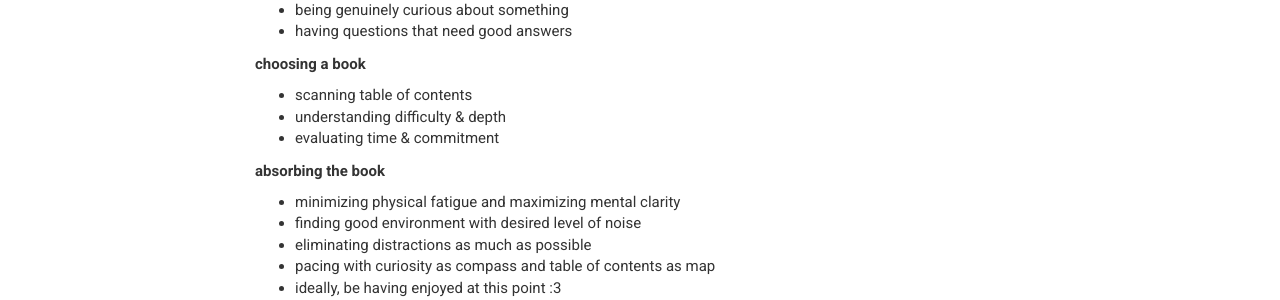
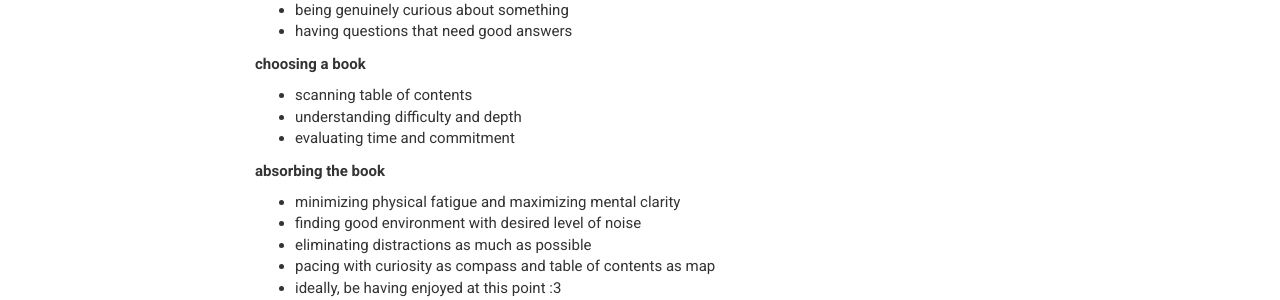
Before and after one commit to ianomad/ianomad.github.io, a Jekyll site: the page built from _posts/2023-10-25-How-I-Read.md, in a window 1280 px wide and 900 px high, scrolled down 1887 px. Shown: the part 152-452 px from the top of the window. Built offline with Jekyll 4.4.1, drawn with Linux system fonts in a browser that asks for light colours; nearby versions of some CDN libraries.

Commit message:
Update 2023-10-25-How-I-Read.md

```diff
--- a/_posts/2023-10-25-How-I-Read.md
+++ b/_posts/2023-10-25-How-I-Read.md
@@ -114,8 +114,8 @@ it takes time to be good at them.
 **choosing a book**
 
 - scanning table of contents
-- understanding difficulty & depth
-- evaluating time & commitment
+- understanding difficulty and depth
+- evaluating time and commitment
 
 **absorbing the book**
 
```
